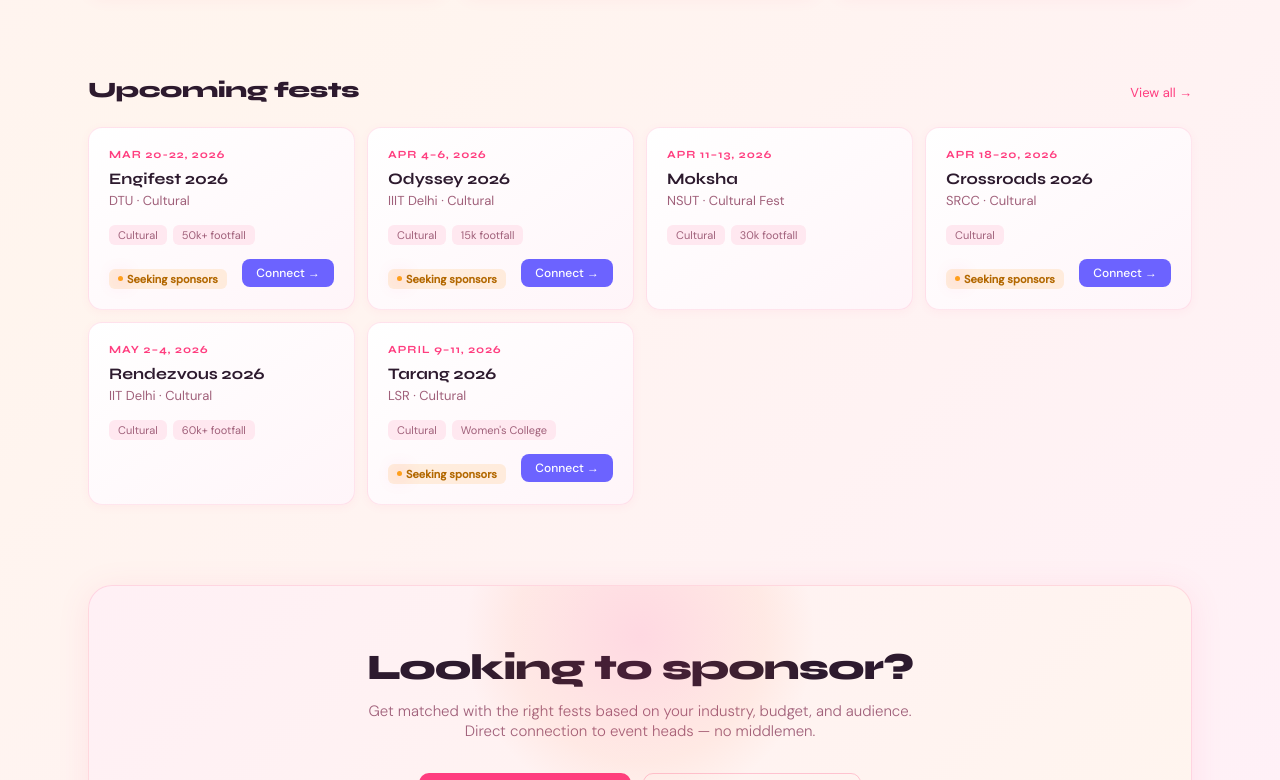
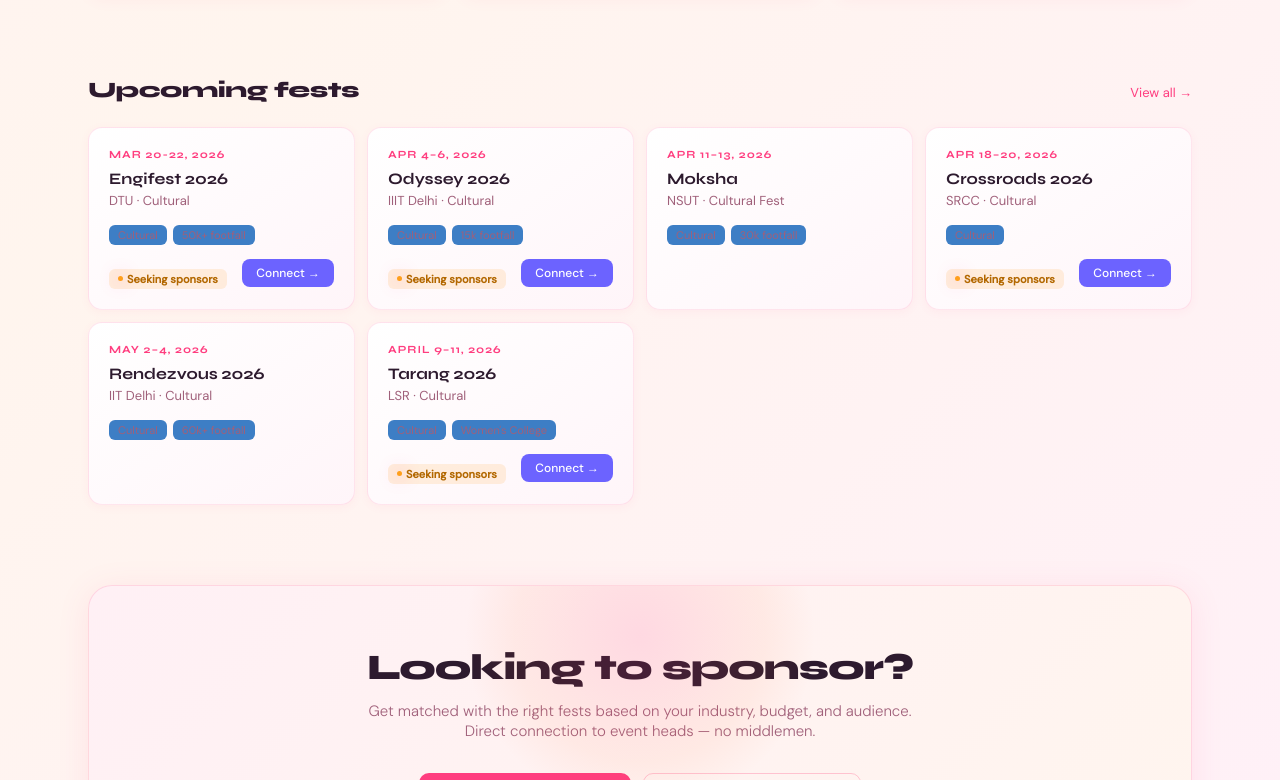
Before and after one commit to viditmaheshwari14-dev/Project-FextNexus, a website: page public/index.html in a window 1280 px wide. Shown: the part 1663-2443 px from the top of the page. Drawn offline with Linux system fonts and the light colour scheme.

Commit message:
color changes

```diff
--- a/public/style.css
+++ b/public/style.css
@@ -1,7 +1,7 @@
 :root {
-    --bg: #fff0f5;
-    --surface: #ffffff;
-    --surface2: #ffe8f0;
+    --bg: #ab26b5;
+    --surface: #b3d430;
+    --surface2: #3d7ec5;
     --border: rgba(255,100,150,0.15);
     --border-hover: rgba(255,80,130,0.35);
     --text: #2d1a2e;
```
